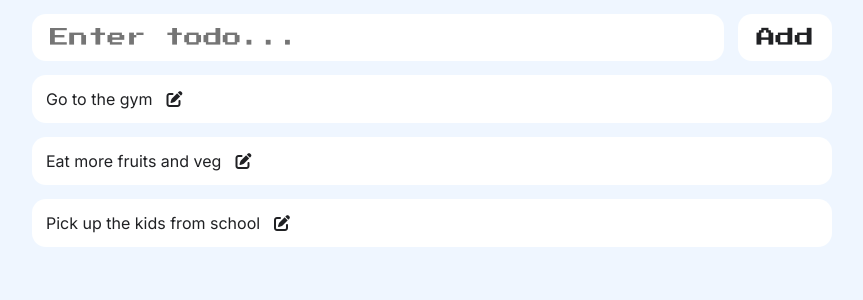
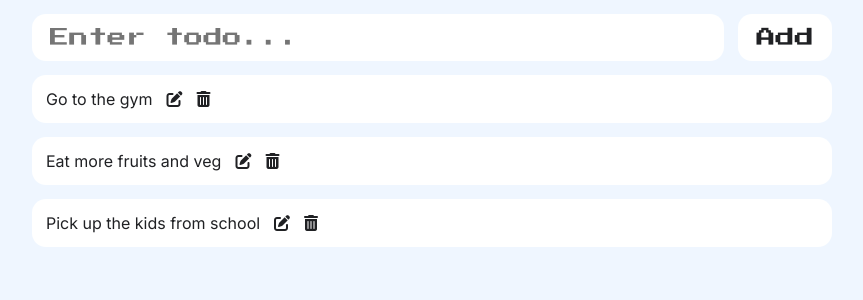
Before and after one commit to lxbeck/tictactoeReact, a React (Vite) app in the folder reactjs-todolist/: page / in a window 1280 px wide. Shown: the top 300 px of the page, without its empty margins (208-1071 px from the left). Built offline with nearby package versions, Linux system fonts and the light colour scheme.

Commit message:
adding todo Card

```diff
--- a/reactjs-todolist/src/components/TodoCard.jsx
+++ b/reactjs-todolist/src/components/TodoCard.jsx
@@ -1,7 +1,13 @@
-import React from 'react'
+import React from 'react';
 
-export default function TodoCard() {
+export default function TodoCard({ todoText }) {
   return (
-    <div>TodoCard</div>
-  )
+    <li className='todoItem'>
+        <span>{todoText}</span> {}
+        <div className='actionsContainer'>
+            <i className="fa-solid fa-pen-to-square"></i>
+            <i className="fa-solid fa-trash-can"></i>
+        </div>
+    </li>
+  );
 }
--- a/reactjs-todolist/src/components/TodoList.jsx
+++ b/reactjs-todolist/src/components/TodoList.jsx
@@ -1,4 +1,5 @@
 import React from 'react';
+import TodoCard from './TodoCard';
 
 export default function TodoList() {
     let todos = [
@@ -10,10 +11,7 @@ export default function TodoList() {
     return (
         <ul className='main'>
             {todos.map((todo, todoIndex) => (
-                <li className='todoItem' key={todoIndex}>
-                    {todo}
-                    <i class="fa-solid fa-pen-to-square"></i>
-                    </li>
+                <TodoCard key={todoIndex} todoText={todo} />
             ))}
         </ul>
     );
```
